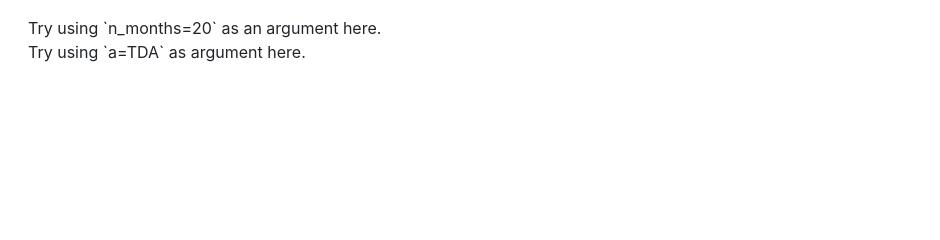
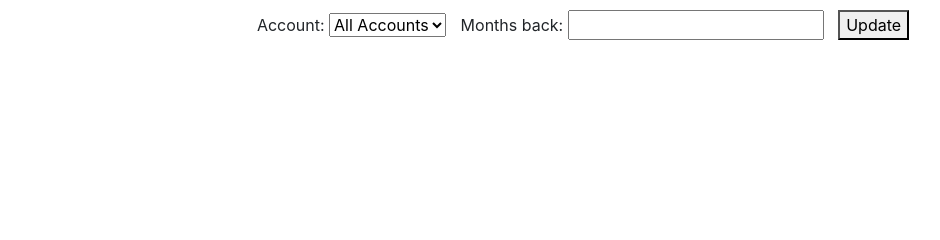
Before and after one commit to TheBrookhavenGroup/worth, a Django app: template analytics/templates/analytics/value_chart.html in a window 1280 px wide. Shown: the part 285-525 px from the top of the page, without its empty margins (57-997 px from the left). Run offline with Django 4.2, Linux system fonts and the light colour scheme; the template is opened without the code that fills it, so the values that code supplies are empty.

Commit message:
Added ui to value chart. (#302)
* Added ui to value chart.

* PEP8

```diff
--- a/analytics/pnl.py
+++ b/analytics/pnl.py
@@ -85,7 +85,8 @@ def pnl(d=None, a=None, active_f=True):
     df = pd.merge(df, pnl_total, on=['a', 't'], how='outer')
     df = pd.merge(df, pnl_eom, on=['a', 't'], how='outer',
                   suffixes=('', '_month'))
-    df = df.fillna(value=0)
+    numeric_cols = df.select_dtypes(include='number').columns
+    df[numeric_cols] = df[numeric_cols].fillna(value=0)
 
     result = pd.DataFrame(OrderedDict((('Account', df.a),
                                        ('Ticker', df.t),
@@ -108,7 +109,8 @@ def pnl(d=None, a=None, active_f=True):
     cash = pd.merge(cash, cash_eod, how='outer', on='a', suffixes=('', '_eod'))
     cash = pd.merge(cash, cash_eom, how='outer', on='a', suffixes=('', '_eom'))
     cash = pd.merge(cash, cash_eoy, how='outer', on='a', suffixes=('', '_eoy'))
-    cash.fillna(0, inplace=True)
+    numeric_cols = df.select_dtypes(include='number').columns
+    df[numeric_cols] = df[numeric_cols].fillna(value=0)
 
     try:
         cash_balance = cash.q
--- a/analytics/templates/analytics/value_chart.html
+++ b/analytics/templates/analytics/value_chart.html
@@ -5,13 +5,13 @@
 {% block page_style %}
     <style>
         body {background-color: lightyellow;}
+        body {font-family: Verdana, Arial, Helvetica, sans-serif;}
         .center {
             display: block;
             margin-left: auto;
             margin-right: auto;
         }
         p {text-align: center;}
-        font Verdana, Arial, Helvetica, sans-serif;
     </style>
 {% endblock page_style %}
 
@@ -20,10 +20,23 @@
     {% include "admin/quick_links.html" with show_changelinks=True %}
 
     {% block title %}{{ title }}{% endblock title %}
+    <div style="text-align:center;margin: 10px 0;">
+        <form method="get" action="{% url 'analytics:value_chart' %}" onsubmit="if(!this.a.value){this.a.disabled=true;}">
+            <label for="a">Account:</label>
+            <select id="a" name="a">
+                <option value="" {% if not selected_account %}selected{% endif %}>All Accounts</option>
+                {% for acct in accounts %}
+                    <option value="{{ acct.name }}" {% if selected_account == acct.name %}selected{% endif %}>{{ acct.name }}</option>
+                {% endfor %}
+            </select>
+
+            <label for="n_months" style="margin-left:10px;">Months back:</label>
+            <input type="number" id="n_months" name="n_months" min="1" value="{{ selected_n_months }}" />
+
+            <button type="submit" style="margin-left:10px;">Update</button>
+        </form>
+    </div>
     <p>
         {{ plot_div | safe }}
-    <p>
-    Try using `n_months=20` as an argument here.<br>
-    Try using `a=TDA` as argument here.
     </p>
 {% endblock content %}
```
Also changed, not shown: analytics/views.py (+10 -1 lines).
